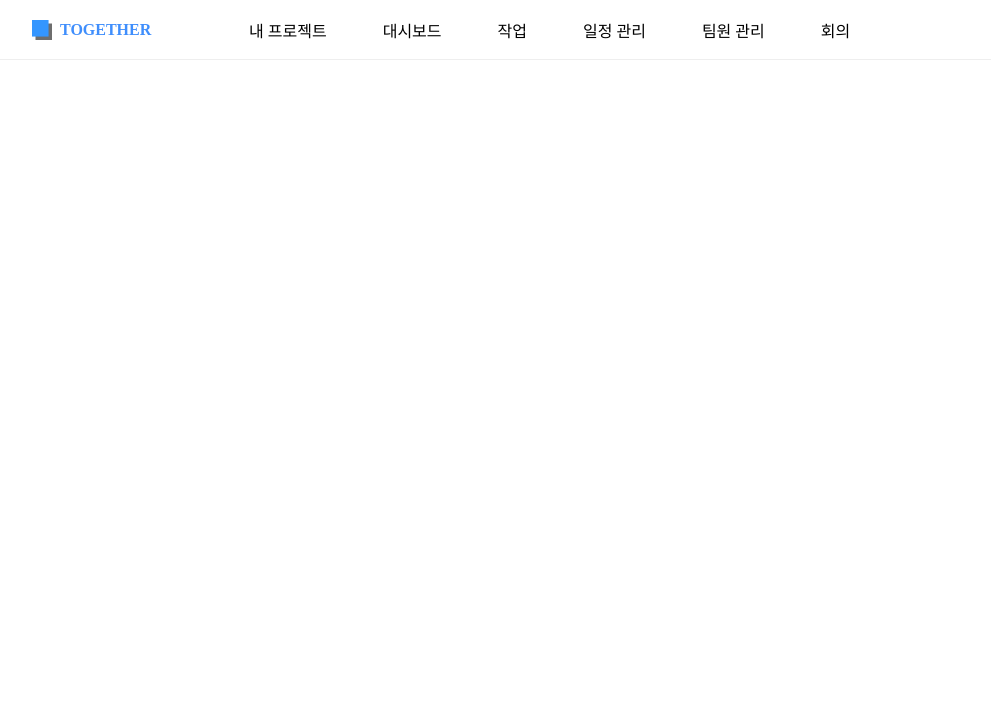
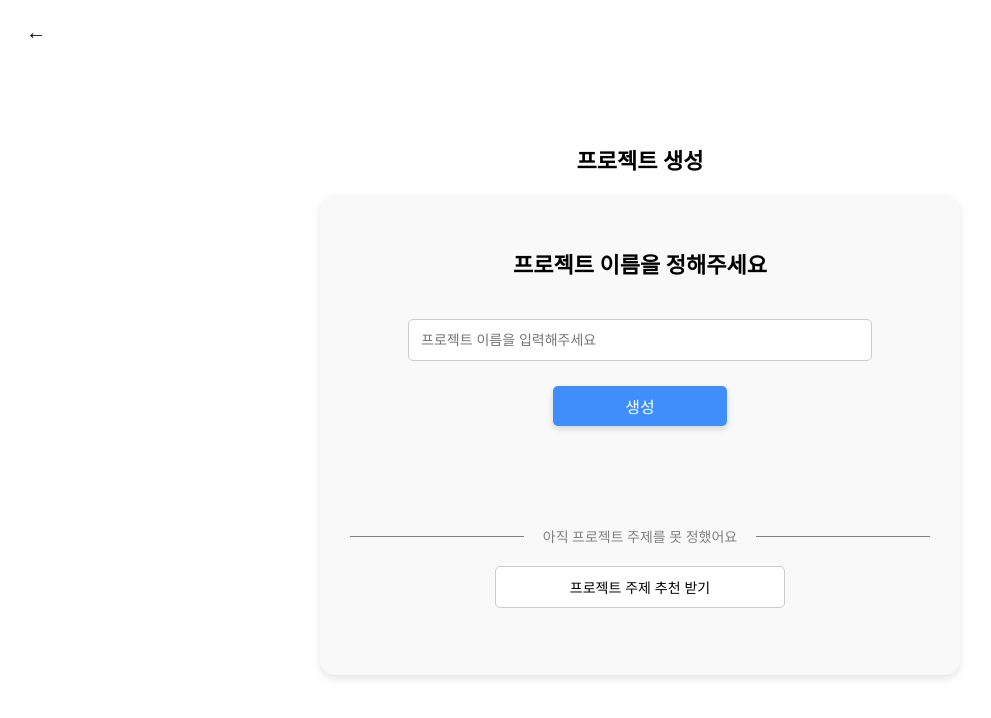
Before and after one commit to SEUIL2/Together, a Vue app in the folder frontEnd/Together-master/: page /CreateProject in a window 1280 px wide. Shown: the top 718 px of the page, without its empty margins (0-991 px from the left). Built offline with nearby package versions, Linux system fonts and the light colour scheme.

Commit message:
프론트엔드 수정 완료

```diff
--- a/frontEnd/Together-master/src/App.vue
+++ b/frontEnd/Together-master/src/App.vue
@@ -2,7 +2,8 @@
 <template>
   <div id="app">
     <!-- Signup 페이지가 아닐 때만 헤더를 표시 -->
-    <HeaderBar v-if="$route.path !== '/Signup'" />
+    <HeaderBar v-if="!['/Signup', '/CreateProject'].includes($route.path)" />
+
     <div class="content">
       <router-view />
     </div>
--- a/frontEnd/Together-master/src/router/index.js
+++ b/frontEnd/Together-master/src/router/index.js
@@ -1,14 +1,22 @@
 // router/index.js
 import { createRouter, createWebHistory } from 'vue-router'
 import MainPage from '../views/MainPage.vue'
+import MainPage2 from '../views/MainPage2.vue'
 import Signup from '../views/account/Signup.vue'
 import Login from '../views/account/Login.vue'
+import CreateProject from '../views/CreateProject.vue'
 const routes = [
   {
     path: '/',
     name: 'MainPage',
     component: MainPage,
   },
+  {
+    path: '/MainPage2',
+    name: 'MainPage2',
+    component: MainPage2,
+  },
+
   {
     path: '/Signup',
     name: 'Signup',
@@ -19,6 +27,11 @@ const routes = [
     name: 'Login',
     component: Login,
   },
+  {
+    path: '/CreateProject',
+    name: 'CreateProject',
+    component: CreateProject,
+  },
 ]
 
 const router = createRouter({
--- /dev/null
+++ b/frontEnd/Together-master/src/views/CreateProject.vue
@@ -0,0 +1,177 @@
+<template>
+    <div class="project-container">
+      <!-- 뒤로 가기 버튼 -->
+      <button class="back-button" @click="goBack">←</button>
+
+      <h2 class="title">프로젝트 생성</h2>
+
+      <div class="project-box">
+        <h3 class="subtitle">프로젝트 이름을 정해주세요</h3>
+
+        <!-- 프로젝트 이름 입력 -->
+        <input
+          v-model="projectName"
+          type="text"
+          placeholder="프로젝트 이름을 입력해주세요"
+          class="input-box"
+        />
+
+        <!-- 생성 버튼 -->
+        <button class="create-btn" @click="createProject">생성</button>
+
+        <!-- 구분선 -->
+        <div class="divider">아직 프로젝트 주제를 못 정했어요</div>
+
+        <!-- 프로젝트 추천 버튼 -->
+        <button class="recommend-btn" @click="recommendTopic">프로젝트 주제 추천 받기</button>
+      </div>
+    </div>
+  </template>
+
+  <script setup>
+  import { ref } from 'vue'
+  import { useRouter } from 'vue-router'
+
+  const router = useRouter()
+  const projectName = ref("")
+
+  // 프로젝트 생성 로직
+  const createProject = () => {
+    if (!projectName.value.trim()) {
+      alert("프로젝트 이름을 입력해주세요.")
+      return
+    }
+    console.log("프로젝트 생성:", projectName.value)
+    // 여기서 API 요청을 보내 프로젝트 생성 가능
+  }
+
+  // 프로젝트 주제 추천 기능 (현재는 alert 사용)
+  const recommendTopic = () => {
+    alert("추천 기능은 개발 중입니다!")
+  }
+
+  // 뒤로 가기 버튼
+  const goBack = () => {
+    router.go(-1)
+  }
+  </script>
+
+  <style scoped>
+  /* 전체 페이지 스타일 */
+  .project-container {
+    display: flex;
+    flex-direction: column;
+    align-items: center;
+    justify-content: center;
+    height: 100vh;
+    background-color: #ffffff;
+  }
+
+  /* 뒤로 가기 버튼 */
+  .back-button {
+    position: absolute;
+    top: 20px;
+    left: 20px;
+    font-size: 20px;
+    background: none;
+    border: none;
+    cursor: pointer;
+  }
+
+  /* 타이틀 */
+  .title {
+    font-size: 22px;
+    font-weight: bold;
+    margin-bottom: 20px;
+  }
+
+  /* 중앙 박스 */
+  .project-box {
+    background: #f9f9f9;
+    padding: 30px;
+    border-radius: 15px;
+    box-shadow: 0 4px 8px rgba(0, 0, 0, 0.1);
+    height: 480px;
+    width: 640px;
+    text-align: center;
+  }
+
+  /* 부제목 */
+  .subtitle {
+    font-size: 22px;
+    font-weight: bold;
+    margin-bottom: 20px;
+  }
+
+  /* 입력 박스 */
+  .input-box {
+    width: 80%;
+    padding: 12px;
+    margin: 20px;
+    font-size: 14px;
+    border: 1px solid #ccc;
+    border-radius: 5px;
+    outline: none;
+    margin-bottom: 15px;
+  }
+
+  /* 생성 버튼 */
+  .create-btn {
+    width: 30%;
+    padding: 8px;
+    margin: 10px;
+    margin-bottom: 80px;
+    font-size: 16px;
+    background-color: #3f8efc;
+    color: white;
+    border: none;
+    border-radius: 5px;
+    cursor: pointer;
+    box-shadow: 0px 3px 6px rgba(0, 0, 0, 0.15);
+  }
+
+  .create-btn:hover {
+    background-color: #3077e5;
+  }
+
+  /* 구분선 */
+  .divider {
+    margin: 20px 0;
+    font-size: 14px;
+    color: gray;
+    position: relative;
+  }
+
+  .divider::before,
+  .divider::after {
+    content: "";
+    position: absolute;
+    width: 30%;
+    height: 1px;
+    background: gray;
+    top: 50%;
+  }
+
+  .divider::before {
+    left: 0;
+  }
+
+  .divider::after {
+    right: 0;
+  }
+
+  /* 추천 버튼 */
+  .recommend-btn {
+    width: 50%;
+    padding: 10px;
+    font-size: 14px;
+    background: white;
+    border: 1px solid #ccc;
+    border-radius: 5px;
+    cursor: pointer;
+  }
+
+  .recommend-btn:hover {
+    background-color: #f2f2f2;
+  }
+  </style>
--- /dev/null
+++ b/frontEnd/Together-master/src/views/MainPage2.vue
@@ -0,0 +1,88 @@
+<template>
+    <div class="main-container">
+      <main class="content">
+        <h2 class="sub-title">졸업작품을 위한 든든한 동반자</h2>
+        <h1 class="main-title">TOGETHER</h1>
+        <div class="button-group">
+          <button class="btn primary" @click="goToCreate">10초만에 프로젝트 생성하기</button>
+        </div>
+      </main>
+    </div>
+  </template>
+
+  <script>
+  import { useRouter } from 'vue-router'
+
+  export default {
+    name: 'MainPage',
+    setup() {
+      const router = useRouter();
+
+      const goToCreate = () => {
+        router.push('/CreateProject');
+      };
+      return { goToCreate };
+
+    }
+  }
+  </script>
+
+
+  <style scoped>
+  /* 전체 레이아웃 */
+  .main-container {
+    width: 100vw;
+    height: 100vh;
+    margin: 0;
+    padding: 0;
+    display: flex;
+    flex-direction: column;
+    justify-content: center;
+    align-items: center;
+  }
+
+  /* 메인 컨텐츠 */
+  .content {
+    display: flex;
+    flex-direction: column;
+    align-items: center;
+    justify-content: center;
+    text-align: center;
+    flex-grow: 1;
+    margin-bottom: 100px;
+  }
+
+  /* 부제목 */
+  .sub-title {
+    font-size: 1.1rem;
+    color: #666;
+    margin-bottom: 0.1rem;
+  }
+
+  /* 메인 타이틀 */
+  .main-title {
+    font-size: 2.5rem;
+    color: #3f8efc;
+    margin-bottom: 2rem;
+  }
+
+  /* 버튼 그룹 */
+  .button-group {
+    display: flex;
+    gap: 1rem;
+  }
+
+  .btn {
+    padding: 0.75rem 1.25rem;
+    font-size: 1rem;
+    border: none;
+    cursor: pointer;
+    border-radius: 4px;
+  }
+
+  .primary {
+    background-color: #5b5b5b;
+    color: #fff;
+  }
+
+  </style>
```
